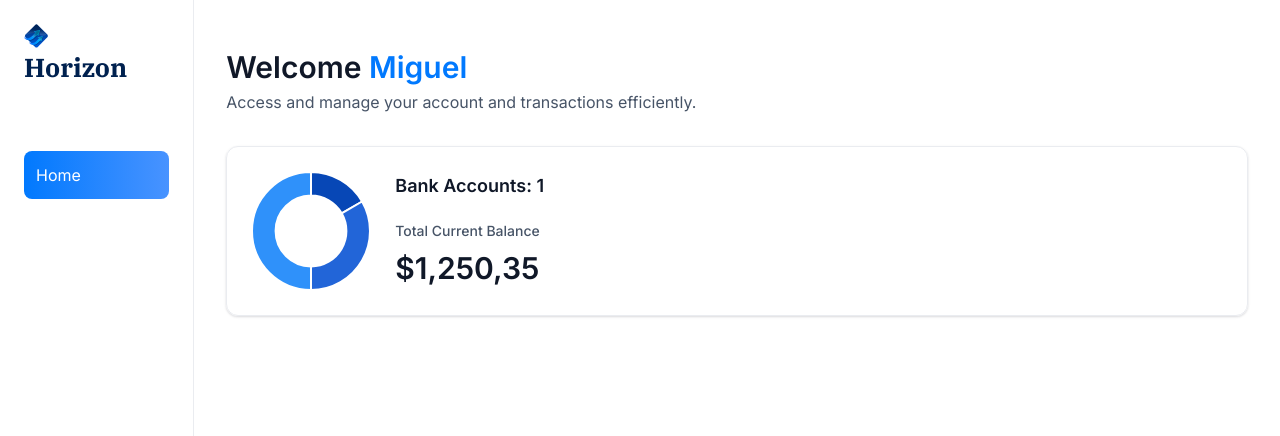
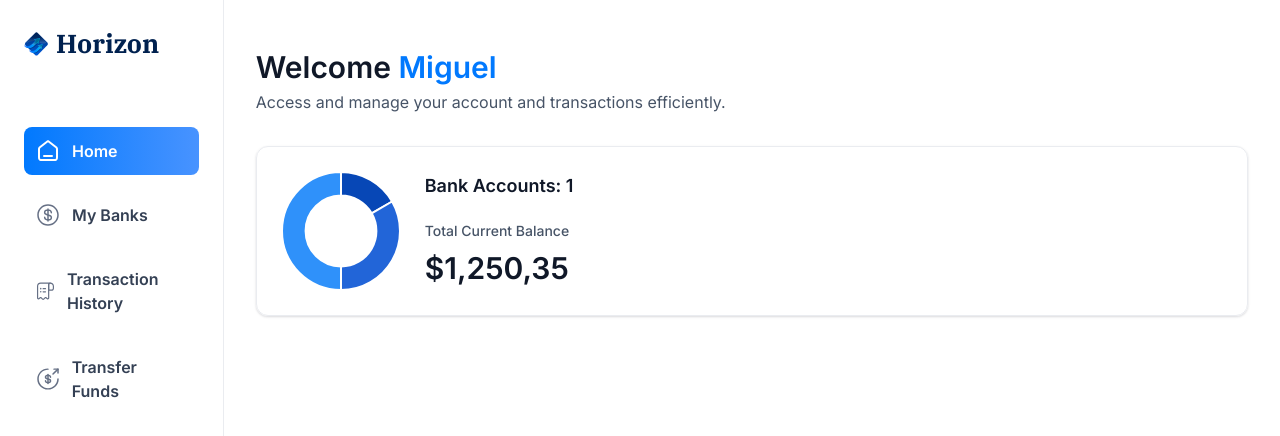
Before and after one commit to miguel-ardz/banking, a Next.js app: page / in a window 1280 px wide. Shown: the top 436 px of the page. Built offline with nearby package versions, Linux system fonts and the light colour scheme.

Commit message:
Finish Sidebar and moving on to other layout components

```diff
--- a/app/(root)/layout.tsx
+++ b/app/(root)/layout.tsx
@@ -13,6 +13,9 @@
   return (
     <main className="flex h-screen w-full font-inter">
         <Sidebar user={loggedIn} />
+
+        <div></div>
+
         {children}
     </main>
   );
--- a/components/Sidebar.tsx
+++ b/components/Sidebar.tsx
@@ -12,7 +12,7 @@
   return (
     <section className="sidebar">
         <nav className="flex flex-col gap-4">
-            <Link href="/" className="mb-12 cursor-pointer items-center gap-2">
+            <Link href="/" className="mb-12 cursor-pointer flex items-center gap-2">
                 <Image
                     src="/icons/logo.svg"
                     width={34}
@@ -22,15 +22,36 @@
                 />
                 <h1 className="sidebar-logo">Horizon</h1>
             </Link>
+
             {sidebarLinks.map((item) => {
+
                 const isActive = pathname === item.route || pathname.startsWith(`${item.route}/`)
+
                 return (
                     <Link href={item.route} key={item.label} className={cn('sidebar-link', {'bg-bank-gradient': isActive})}>
-                        {item.label}
+                        <div className="relative size-6">
+                            <Image
+                                src={item.imgURL}
+                                alt={item.label}
+                                fill
+                                className={cn({
+                                    'brightness-[3] invert-0': isActive
+                                })}
+                            />
+                        </div>
+                        <p className={cn('sidebar-label', {
+                            '!text-white' : isActive
+                        })}>
+                            {item.label}
+                        </p>
                     </Link>
                 )
             })}
+
+            USER
         </nav>
+
+        FOOTER
     </section>
   )
 }
```
